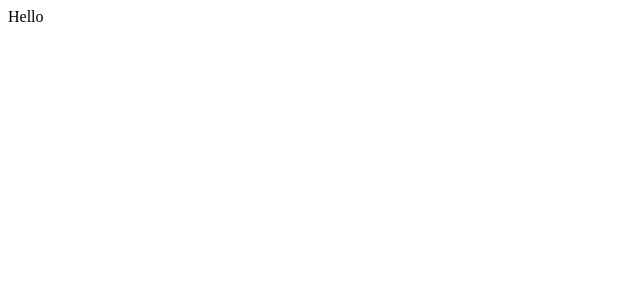
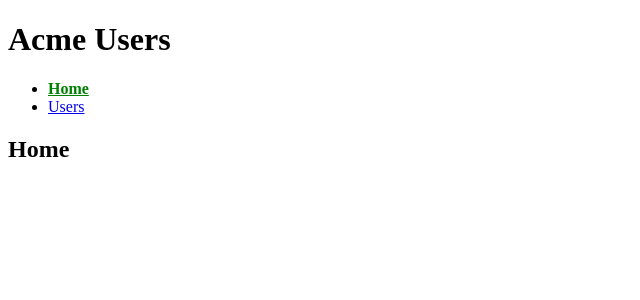
Before and after one commit to justin-cook-developer/front-end-project-acme-users, a React app: page / in a window 1280 px wide. Shown: the top 300 px of the page, without its empty margins (0-640 px from the left). Built offline with nearby package versions, Linux system fonts and the light colour scheme; the HTML template or start-up script is replaced by a standard one.

Commit message:
Currently rendering users component.

```diff
--- a/src/App.js
+++ b/src/App.js
@@ -1,5 +1,24 @@
-import React, { Component } from 'react';
+import React, { Fragment } from 'react';
+import { Route, Switch } from 'react-router-dom';
 
-const App = () => <div>Hello</div>;
+import Nav from './Nav';
+import Users from './Users';
+import Home from './Home';
+
+const App = () => {
+  return (
+    <Fragment>
+      <header>
+        <h1>Acme Users</h1>
+        <Nav />
+      </header>
+      <Switch>
+        <Route path="/users" exact component={Users} />
+        <Route path="/users/:page" exact component={Users} />
+        <Route path="/" component={Home} />
+      </Switch>
+    </Fragment>
+  );
+};
 
 export default App;
--- /dev/null
+++ b/src/Home.js
@@ -0,0 +1,9 @@
+import React from 'react';
+
+const Home = () => (
+  <main>
+    <h2>Home</h2>
+  </main>
+);
+
+export default Home;
--- /dev/null
+++ b/src/Nav.js
@@ -0,0 +1,26 @@
+import React from 'react';
+import { NavLink } from 'react-router-dom';
+
+const activeStyles = {
+  fontWeight: 'bold',
+  color: 'green',
+};
+
+const Nav = () => (
+  <nav>
+    <ul>
+      <li>
+        <NavLink exact to="/" activeStyle={activeStyles}>
+          Home
+        </NavLink>
+      </li>
+      <li>
+        <NavLink to="/users" activeStyle={activeStyles}>
+          Users
+        </NavLink>
+      </li>
+    </ul>
+  </nav>
+);
+
+export default Nav;
--- /dev/null
+++ b/src/Users.js
@@ -0,0 +1,53 @@
+import React, { Component } from 'react';
+import { withRouter, Link } from 'react-router-dom';
+
+import api from './users-api';
+
+class Users extends Component {
+  constructor(props) {
+    super(props);
+    this.state = {
+      users: [],
+      count: null,
+    };
+  }
+
+  componentDidMount() {
+    this.fetchData(this.getAdditionalUrl());
+  }
+
+  componentDidUpdate(previousProps) {
+    if (this.props.match.params.page !== previousProps.match.params.page) {
+      this.fetchData(this.getAdditionalUrl());
+    }
+  }
+
+  getAdditionalUrl = () => {
+    const { page } = this.props.match.params;
+    const additionalUrl = page ? `/${page}` : '';
+    return additionalUrl;
+  };
+
+  fetchData = async url => {
+    try {
+      const { data } = await api.get(url);
+      console.log(data);
+      const { users, count } = data;
+      this.setState({ users, count });
+    } catch (e) {
+      console.error(e);
+    }
+  };
+
+  render() {
+    const { count, users } = this.state;
+    return (
+      <main>
+        <div>{count}</div>
+        <div>{users.length}</div>
+      </main>
+    );
+  }
+}
+
+export default withRouter(Users);
```
Also changed, not shown: src/Pager.js (added), src/Search.js (added), src/Table.js (added), 1 other file (tests, documents, lock files or other folders).
